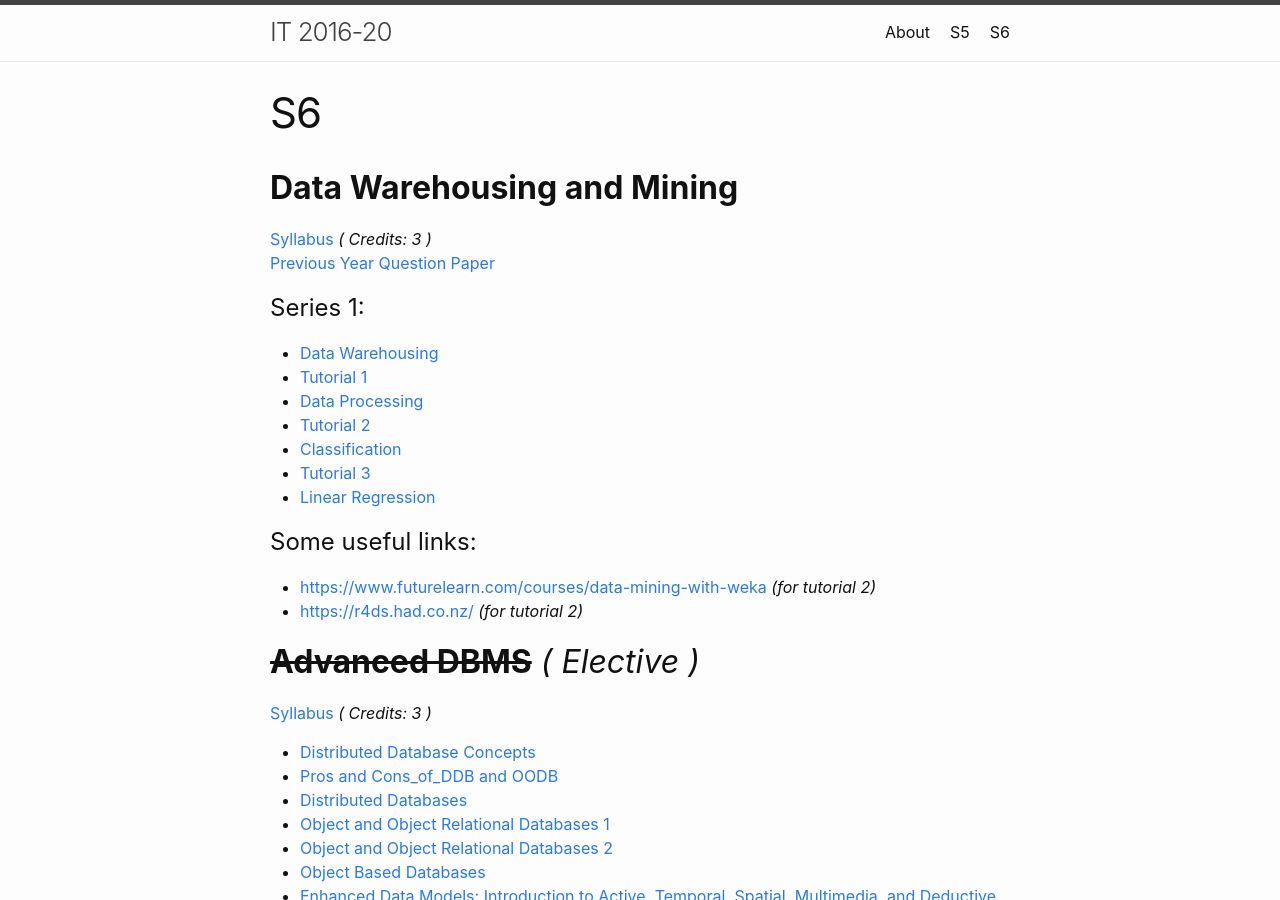
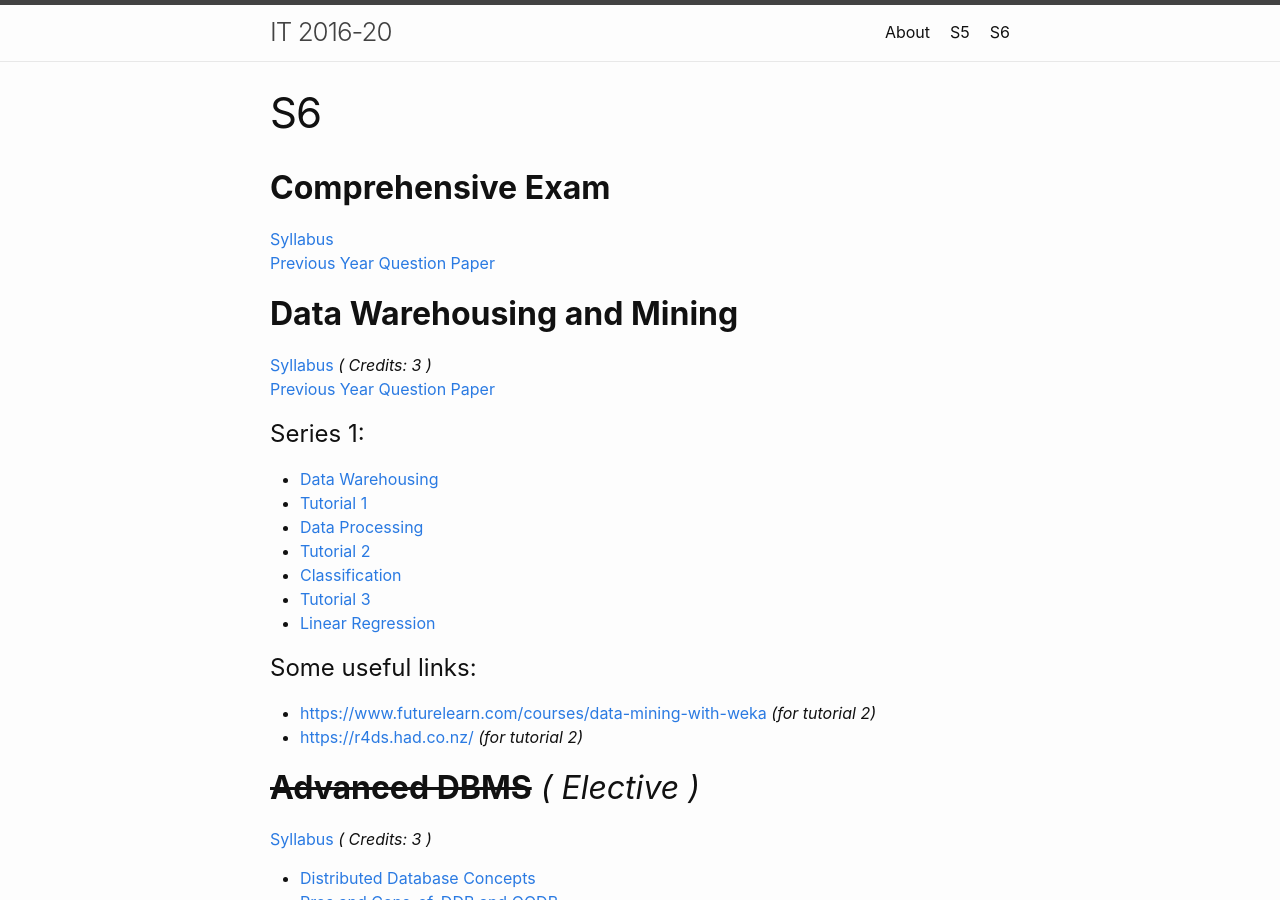
Before and after one commit to IT-GECBH/2020, a Jekyll site: the page built from resources_s6.md, in a window 1280 px wide and 900 px high. Built offline with Jekyll 4.4.1, drawn with Linux system fonts in a browser that asks for light colours.

Commit message:
comrprehensive

```diff
--- a/resources_s6.md
+++ b/resources_s6.md
@@ -3,6 +3,9 @@ layout: page
 title: S6
 permalink: /resources-s6/
 ---
+## **Comprehensive Exam**
+[Syllabus](/year3/resources/COMPREHENSIVE/List_of_courses_for_Obj_Type_Compr_Exam.pdf)<br />
+[Previous Year Question Paper](IT352-A.pdf)
 
 ## **Data Warehousing and Mining**
 [Syllabus][dwm-syll] *( Credits: 3 )*  <br />
```
Also changed, not shown: 2 other files.
